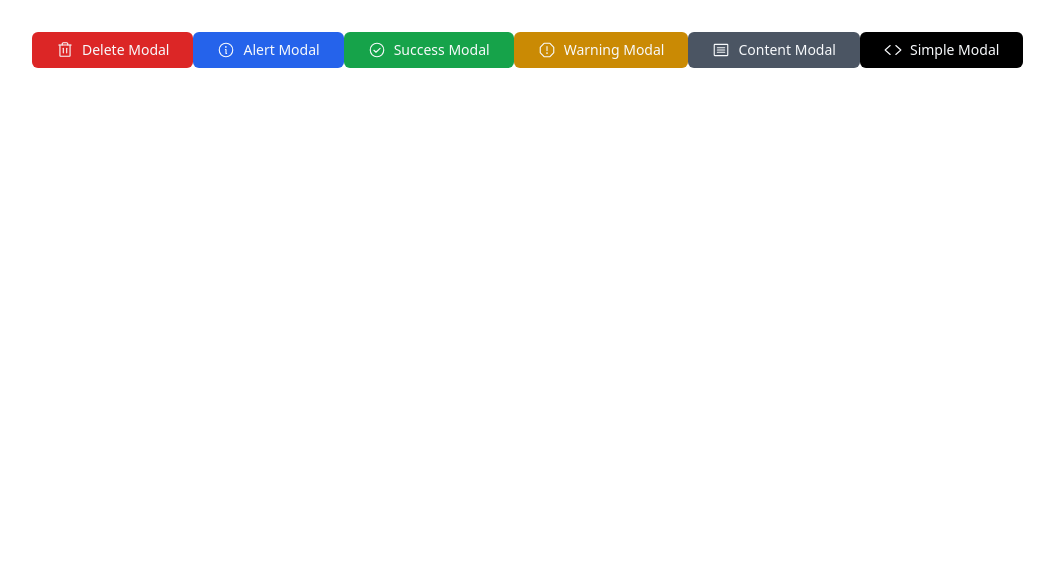
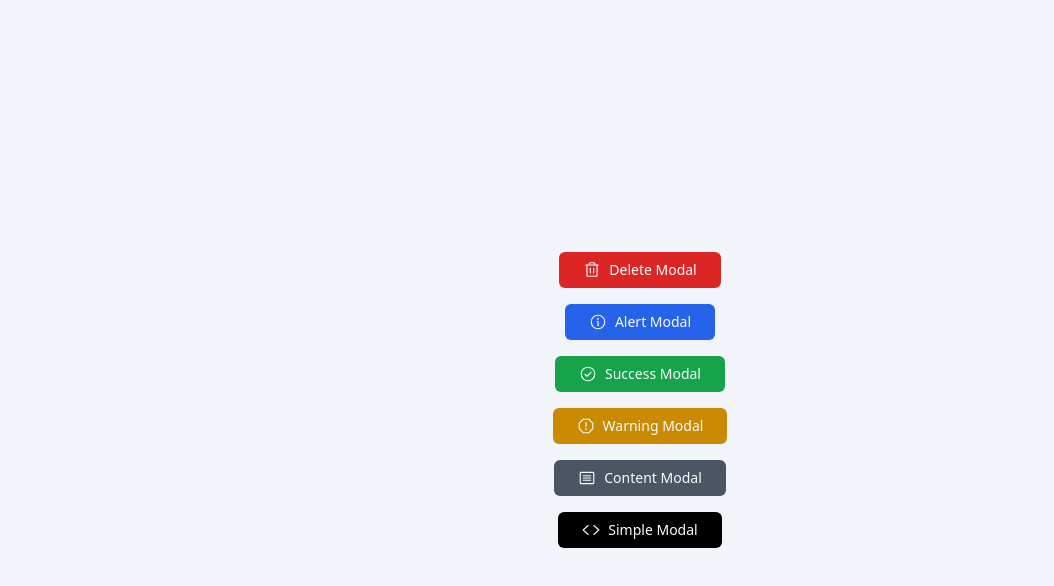
Before and after one commit to LucasSantus/vite-react-tailwindcss-components, a React (Vite) app: page / in a window 1280 px wide. Shown: the top 586 px of the page, without its empty margins (0-1054 px from the left). Built offline with nearby package versions, Linux system fonts and the light colour scheme.

Commit message:
:pushpin: implement layout project [ src/pages/Dashboard/index.tsx ]

```diff
--- a/src/pages/Dashboard/index.tsx
+++ b/src/pages/Dashboard/index.tsx
@@ -12,15 +12,13 @@ export const Dashboard: FC = () => {
   };
 
   return (
-    <div className="p-8">
-      <div className="flex">
+    <div className="w-screen flex flex-col justify-center items-center bg-slate-100 dark:bg-slate-800 p-6 gap-4 h-screen">
       <ModalInformation
         modal={{
           title: "Are you sure?",
           description: "Do you really want to delete these records? This process cannot be undone.",
           icon: <Trash size={80} className="text-danger" />,
           isDisabledOnClickModal: false,
-            tooltip: "Modal de Deleções"
         }}
         button={{
           title: "Delete Modal",
@@ -42,7 +40,6 @@ export const Dashboard: FC = () => {
           description: "Do you really want to delete these records? This process cannot be undone.",
           icon: <Info size={80} className="text-info" />,
           isDisabledOnClickModal: false,
-            tooltip: "Modal de Informações"
         }}
         button={{
           title: "Alert Modal",
@@ -140,6 +137,5 @@ export const Dashboard: FC = () => {
         modal vazio
       </Modal>
     </div>
-    </div>
   );
 };
```
Lines whose indentation alone changed are shown as unchanged.
